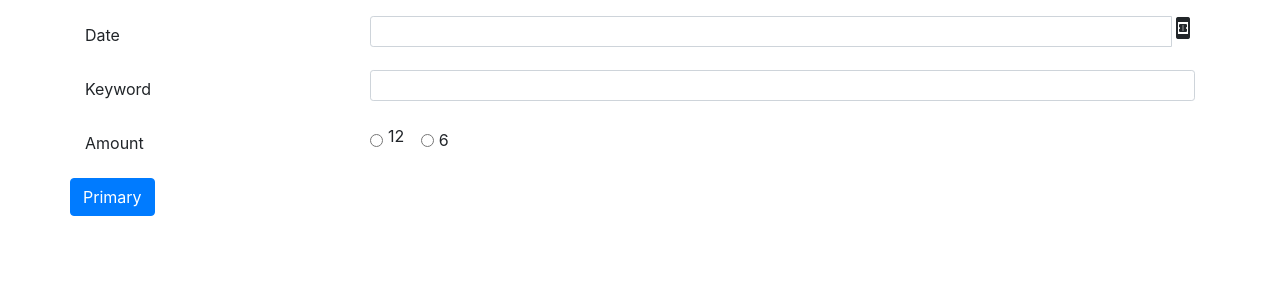
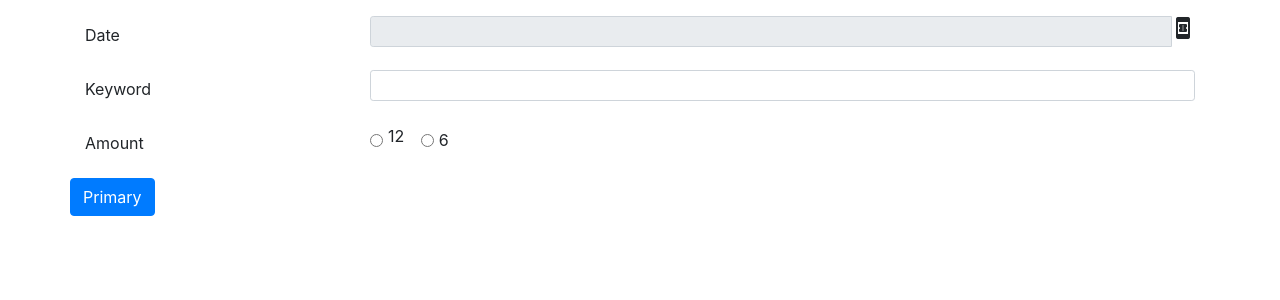
Before and after one commit to xenosaga/RESTServer, a Flask app: page /instance in a window 1280 px wide. Shown: the part 56-356 px from the top of the page. Run offline with Flask 2, Linux system fonts and the light colour scheme.

Commit message:
add datetime packer

```diff
--- a/app/templates/instance.html
+++ b/app/templates/instance.html
@@ -7,7 +7,7 @@
         <div class="form-group row">
             <label for="dateCol" class="col-md-3 col-form-label">Date</label>
             <div class="input-group col-md-9">
-                <input type="datetime" class="form-control form-control-sm" id="dateCol" name="datetime">
+                <input type="datetime" class="form-control form-control-sm form_datetime" readonly id="dateCol" name="datetime">
                 <div class="input-group-append">
                     <span class="material-icons">book_online</span>
                 </div>
```
